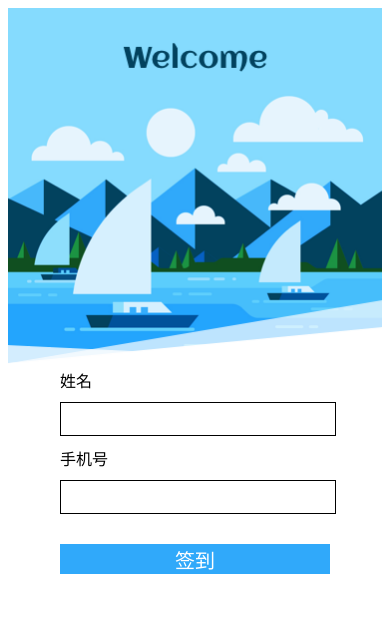
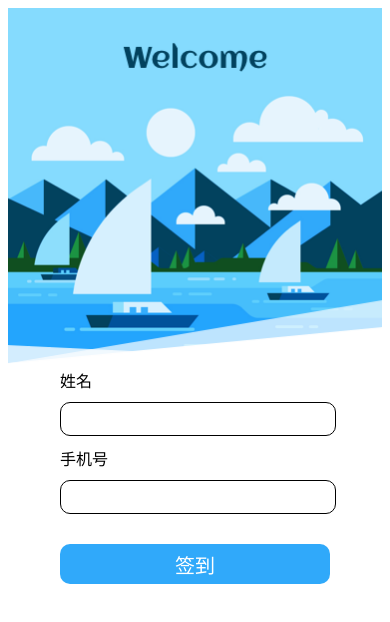
Before and after one commit to e-check/e-check-frontend, an Angular app: page /checkin in a window 390 px wide. Shown: the top 622 px of the page. Built offline with nearby package versions, Linux system fonts and the light colour scheme.

Commit message:
fix iphone zoom in input problem

```diff
--- a/src/app/check-in/check-in.component.css
+++ b/src/app/check-in/check-in.component.css
@@ -8,16 +8,25 @@ input {
   margin-bottom: 10px;
   margin-top: 10px;
   border: 1px solid #000000 ;
+  border-radius: 10px;
 }
 
-.submit {
+input.submit {
   margin-top: 20px;
   background: #30A9FA;
   border: none;
   color: #ffffff;
   font-size: 20px;
+  height: 40px;
 }
 .checkin {
   width: 270px;
   margin: 0 auto;
 }
+
+@media only screen and (max-width: 500px) {
+    input {
+      width: 270px;
+      font-size: 16px;
+    }
+}
--- a/src/index.html
+++ b/src/index.html
@@ -1,7 +1,7 @@
 <!doctype html>
 <html>
 <head>
-  <meta charset="utf-8">
+  <meta charset="utf-8" content="user-scalable=no">
   <title>ECheckFrontend</title>
   <base href="/">
 
```
